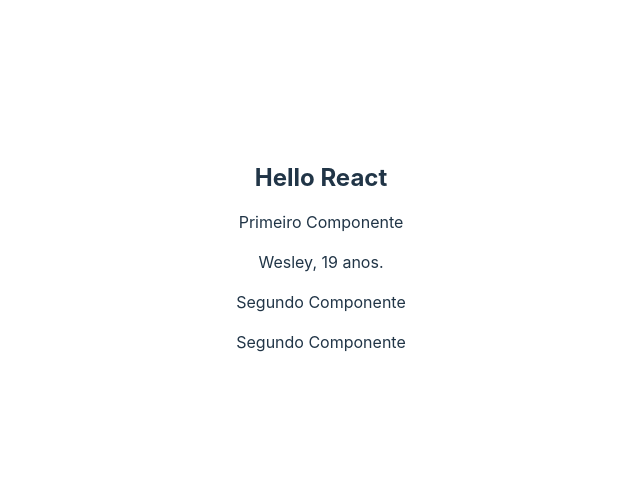
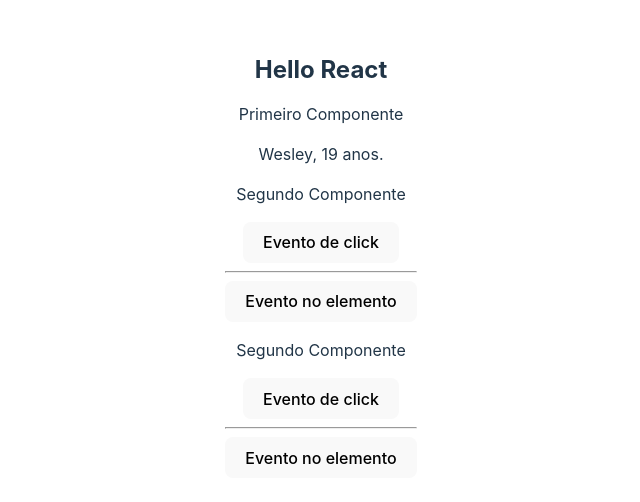
Before and after one commit to Wesley-Nilton/react-todo, a React (Vite) app: page / in a window 1280 px wide. Shown: the part 142-644 px from the top of the page, without its empty margins (319-959 px from the left). Built offline with nearby package versions, Linux system fonts and the light colour scheme.

Commit message:
Add events

```diff
--- a/src/components/AnotherComponent.jsx
+++ b/src/components/AnotherComponent.jsx
@@ -1,7 +1,14 @@
 function AnotherComponent(){
+    const handleClick = () => {
+        console.log("Clicou no botão!");
+    }
+
     return(
         <div>
             <p>Segundo Componente</p>
+            <button onClick={handleClick}>Evento de click</button>
+            <hr />
+            <button onClick={() => console.log("teste")}>Evento no elemento</button>
         </div>
     )
 }
```
